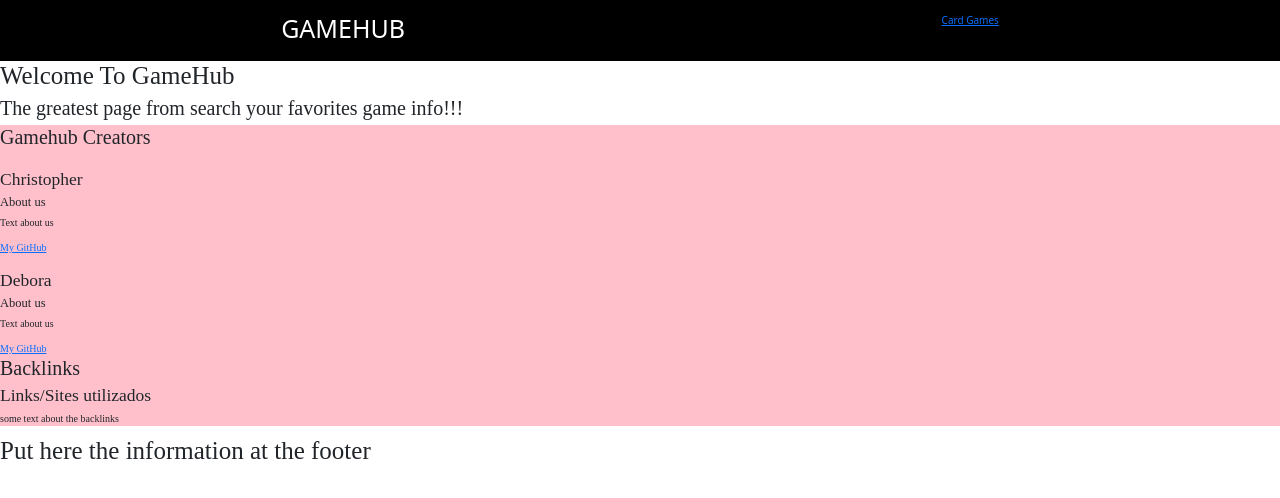
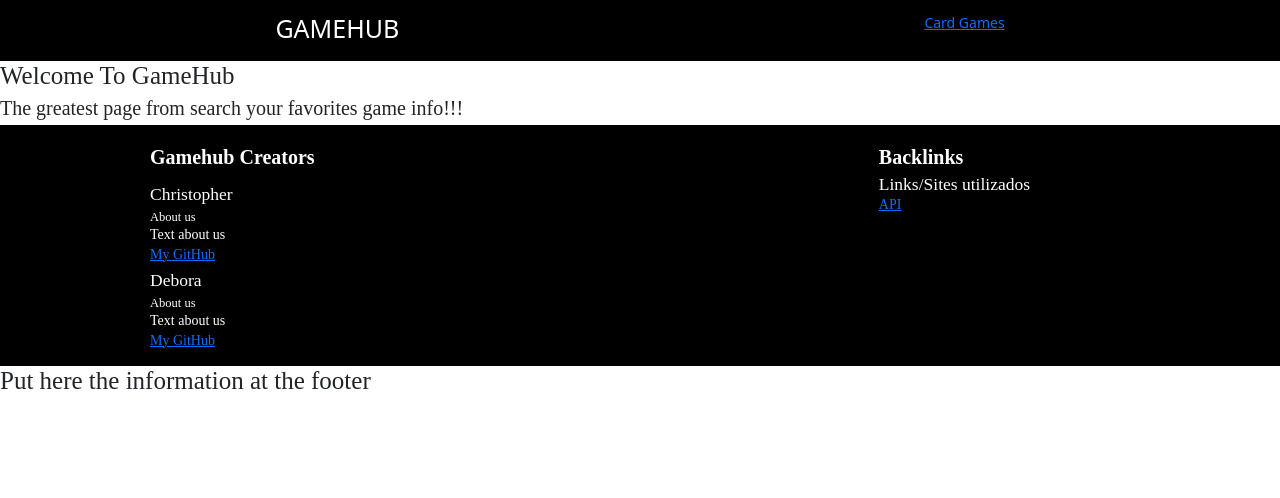
Before and after one commit to christopherfulldev/Project-2, a React (Create React App) app: page / in a window 1280 px wide. Shown: the top 498 px of the page. Built offline with nearby package versions, Linux system fonts and the light colour scheme.

Commit message:
some style added at the links part

```diff
--- a/src/Components/Links/index.css
+++ b/src/Components/Links/index.css
@@ -1,3 +1,15 @@
+*{
+    font-size: 14px;
+}
 .info-section {
-    background-color: pink;
+    background-color: black;
+    color: white;
+    display: flex;
+    justify-content: space-between;
+    padding: 20px 250px 20px 150px;
+    line-height: 10px;
 }
+
+.info-section h2 {
+    font-weight: bolder;
+}
--- a/src/Components/Links/index.js
+++ b/src/Components/Links/index.js
@@ -25,10 +25,10 @@ const Links = () => {
     <div className="backlink">
     <h2>Backlinks</h2>
     <h3>Links/Sites utilizados</h3>
-    <p>some text about the backlinks</p>
-    </div>
+    <a target="_blank" href="https://rawg.io/">API</a>    </div>
     </div>
   );
 };
 
+
 export default Links;
--- a/src/Components/NavBar/index.css
+++ b/src/Components/NavBar/index.css
@@ -5,3 +5,7 @@ nav {
     padding: 1%;
     color: white;
 }
+
+h4 {
+    text-decoration: none;
+}
--- a/src/Components/NavBar/index.js
+++ b/src/Components/NavBar/index.js
@@ -6,7 +6,7 @@ const NavBar = () => {
   return (
     <nav>
       <h1>GAMEHUB</h1>
-      <Link to="/cardgames">Card Games</Link>
+      <h4><Link to="/cardgames">Card Games</Link></h4>
     </nav>
   );
 };
```
